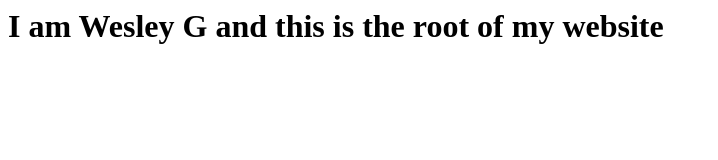
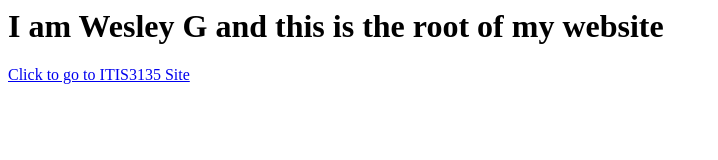
Before and after one commit to Lingo972/Lingo972.github.io, a plain HTML site: page index.html in a window 1280 px wide. Shown: the whole page, without its empty margins (0-718 px from the left). Drawn offline with Linux system fonts and the light colour scheme.

Commit message:
Updateing with anchor tag

```diff
--- a/index.html
+++ b/index.html
@@ -1 +1,2 @@
 <h1> I am Wesley G and this is the root of my website</h1>
+<a href = "itis3135/">Click to go to ITIS3135 Site</a>
```
